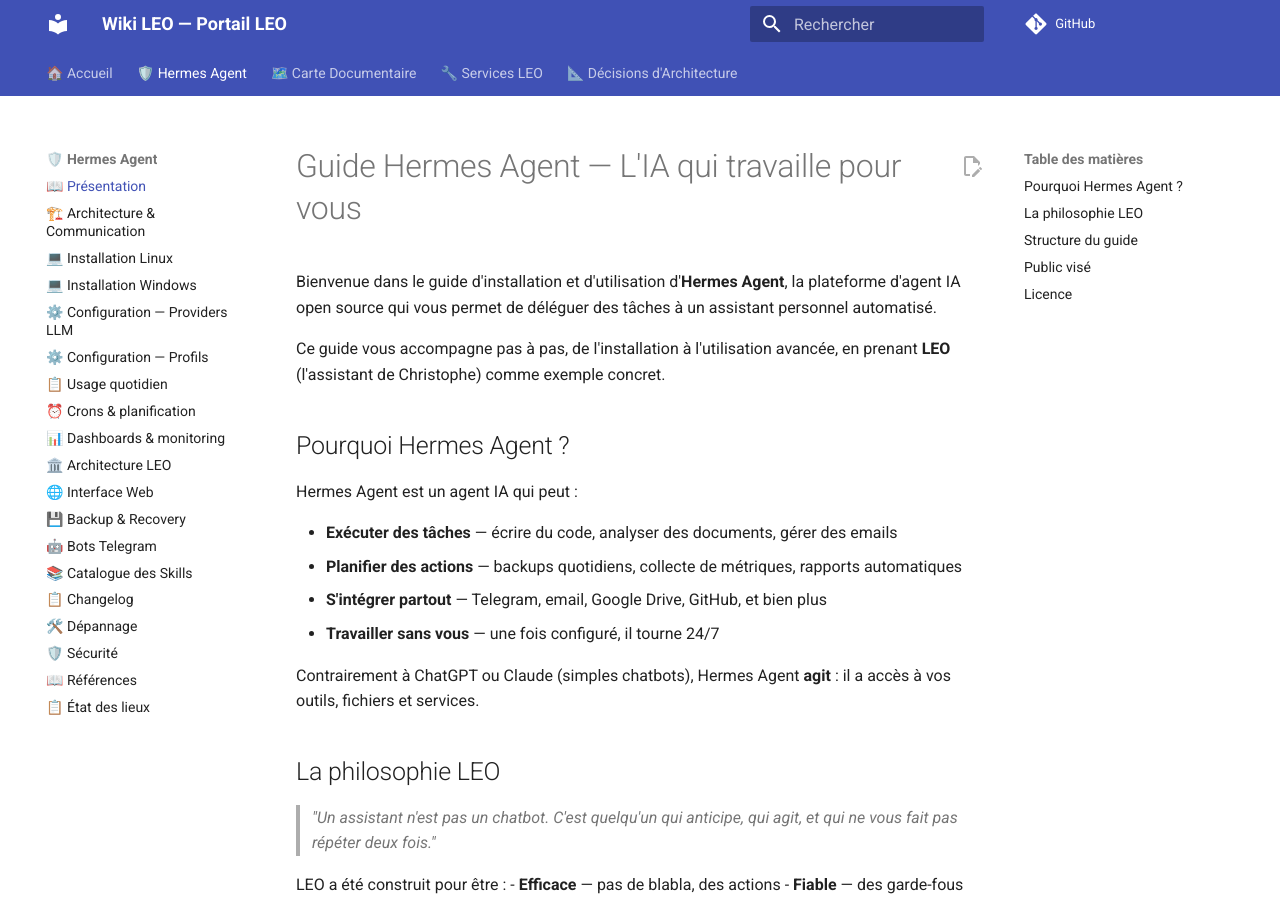
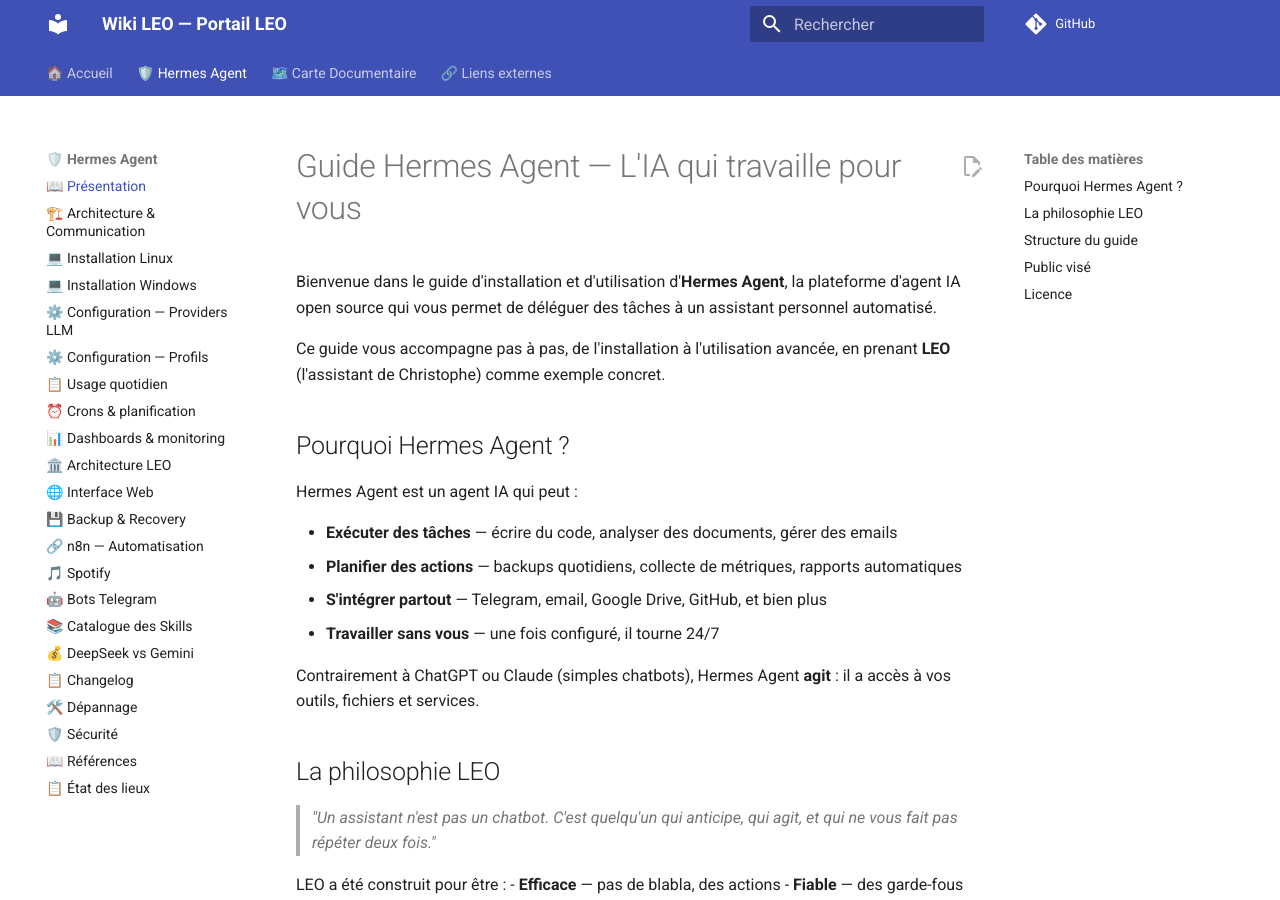
Before and after one commit to christophedanhier-hash/hermes-wiki, an MkDocs documentation site: the page built from docs/hermes/index.md, in a window 1280 px wide and 900 px high. Built offline with MkDocs 1.6.1 and Material for MkDocs 9.7.7, drawn with Linux system fonts in a browser that asks for light colours; comment, search, counter and statistics services are not loaded.

Commit message:
nav: fusion services + decisions architecture dans Hermes Agent

```diff
--- a/mkdocs.yml
+++ b/mkdocs.yml
@@ -64,8 +64,11 @@
       - 🏛️ Architecture LEO: hermes/utilisation/architecture-leo.md
       - 🌐 Interface Web: hermes/interface-web.md
       - 💾 Backup & Recovery: hermes/utilisation/backup-recovery.md
+      - 🔗 n8n — Automatisation: hermes/services/n8n.md
+      - 🎵 Spotify: hermes/services/spotify.md
       - 🤖 Bots Telegram: hermes/utilisation/bots-telegram.md
       - 📚 Catalogue des Skills: hermes/utilisation/skills-catalogue.md
+      - 💰 DeepSeek vs Gemini: hermes/decisions/pourquoi-deepseek-pas-gemini.md
       - 📋 Changelog: hermes/changelog.md
       - 🛠️ Dépannage: hermes/aller-plus-loin/troubleshooting.md
       - 🛡️ Sécurité: hermes/utilisation/securite.md
@@ -74,11 +77,6 @@
 
   - 🗺️ Carte Documentaire: hermes/utilisation/documentation-map.md
 
-  - 🔧 Services LEO:
-    - 🔗 n8n — Automatisation: hermes/services/n8n.md
-    - 📊 Dashboard LEO: https://christophedanhier-hash.github.io/leo-dashboard/
-    - 📇 Annuaire Contacts: https://docs.google.com/spreadsheets/d/1MD_gvazC1WbzVBvSwV2QvojKIv69yqlPZSsyIjBC3j4/edit
-    - 🎵 Spotify: hermes/services/spotify.md
-
-  - 📐 Décisions d'Architecture:
-    - 💰 DeepSeek vs Gemini: hermes/decisions/pourquoi-deepseek-pas-gemini.md
+  - 🔗 Liens externes:
+      - 📊 Dashboard LEO: https://christophedanhier-hash.github.io/leo-dashboard/
+      - 📇 Annuaire Contacts: https://docs.google.com/spreadsheets/d/1MD_gvazC1WbzVBvSwV2QvojKIv69yqlPZSsyIjBC3j4/edit
```
